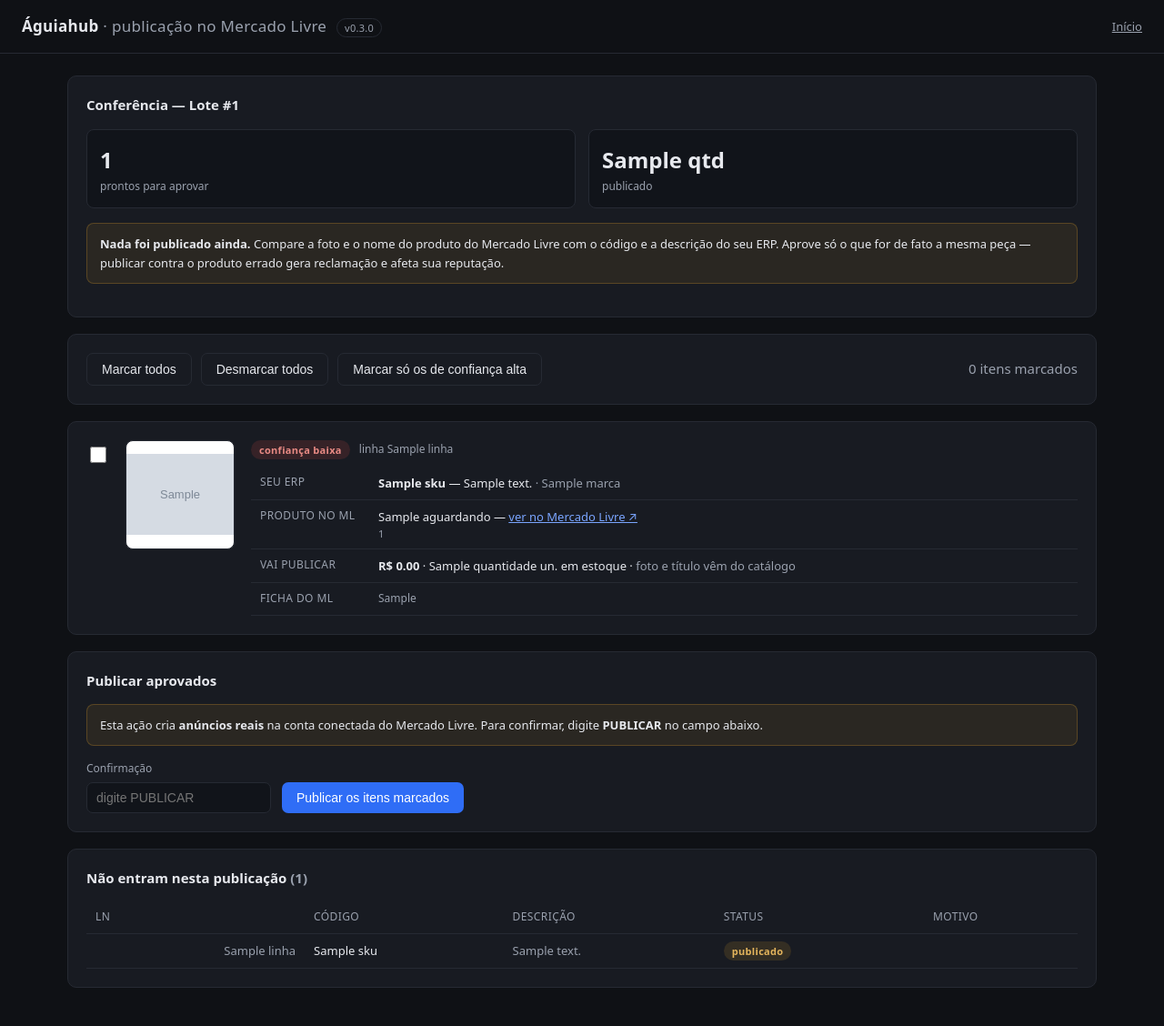
After one commit to webmedula/aguiahub, a FastAPI app: template app/templates/conferencia.html in a window 1280 px wide. The commit adds this page. Shown: the whole page at 91% size. Run offline with FastAPI, Linux system fonts and the light colour scheme; the template is opened without the code that fills it: most values are stand-ins (such as "Sample title", 1, 10 or a date in 2020); grey boxes marked "Sample" are stand-in pictures.

Commit message:
Add files via upload

```diff
--- a/app/main.py
+++ b/app/main.py
@@ -12,9 +12,10 @@ from starlette.middleware.sessions import SessionMiddleware
 
 from app import storage
 from app.config import get_settings
+from app.version import VERSAO, LANCADA_EM
 from app.ml import oauth
 from app.ml.client import MLClient, MLApiError
-from app.publisher import processar_lote, resumir
+from app.publisher import analisar_lote, publicar_aprovados, resumir
 from app.sheets import (FORMATOS_ACEITOS, FormatoNaoSuportado, calcular_preco,
                         ler_planilha, montar_titulo)
 
@@ -23,16 +24,18 @@ logging.basicConfig(level=logging.INFO,
 log = logging.getLogger("aguiahub")
 
 s = get_settings()
-app = FastAPI(title="Águiahub", docs_url="/api/docs")
+app = FastAPI(title="Águiahub", version=VERSAO, docs_url="/api/docs")
 app.add_middleware(SessionMiddleware, secret_key=s.secret_key, https_only=True)
 
 BASE = Path(__file__).parent
 templates = Jinja2Templates(directory=str(BASE / "templates"))
+templates.env.globals["VERSAO"] = VERSAO
 
 
 @app.on_event("startup")
 def _startup() -> None:
     storage.init_db()
+    log.info("Águiahub v%s (%s) iniciando", VERSAO, LANCADA_EM)
     for problema in s.validate():
         log.warning("Configuração: %s", problema)
 
@@ -43,7 +46,7 @@ def _startup() -> None:
 
 @app.get("/health")
 async def health():
-    return {"status": "ok"}
+    return {"status": "ok", "versao": VERSAO, "lancada_em": LANCADA_EM}
 
 
 @app.get("/", response_class=HTMLResponse)
@@ -158,13 +161,13 @@ async def previa(request: Request, arquivo: UploadFile = File(...),
     })
 
 
-@app.post("/planilha/processar", response_class=HTMLResponse)
-async def processar(request: Request, arquivo_salvo: str = Form(...),
-                    regra_preco: str = Form("preco_publico"),
-                    percentual: float = Form(0.0),
-                    dry_run: bool = Form(True),
-                    abas: str = Form(""),
-                    limite: int = Form(0)):
+@app.post("/planilha/analisar")
+async def analisar(request: Request, arquivo_salvo: str = Form(...),
+                   regra_preco: str = Form("preco_publico"),
+                   percentual: float = Form(0.0),
+                   abas: str = Form(""),
+                   limite: int = Form(0)):
+    """Consulta o catálogo do ML e monta a conferência. NÃO publica nada."""
     if not storage.carregar_token():
         raise HTTPException(400, "Conecte a conta do Mercado Livre primeiro.")
 
@@ -180,18 +183,60 @@ async def processar(request: Request, arquivo_salvo: str = Form(...),
     if limite > 0:
         itens = itens[:limite]
 
-    lote_id = storage.criar_lote(arquivo_salvo, len(itens), dry_run,
+    lote_id = storage.criar_lote(arquivo_salvo, len(itens), True,
                                  {"regra_preco": regra_preco, "percentual": percentual})
-    resultados = await processar_lote(
-        itens, regra_preco=regra_preco, percentual=percentual,
-        dry_run=dry_run, lote_id=lote_id,
-    )
-    storage.atualizar_status_lote(lote_id, "simulado" if dry_run else "concluido")
+    await analisar_lote(itens, regra_preco=regra_preco, percentual=percentual,
+                        lote_id=lote_id)
+    storage.atualizar_status_lote(lote_id, "aguardando_aprovacao")
+
+    return RedirectResponse(f"/lotes/{lote_id}/conferencia", status_code=303)
+
+
+@app.get("/lotes/{lote_id}/conferencia", response_class=HTMLResponse)
+async def conferencia(request: Request, lote_id: int):
+    lote = storage.lote(lote_id)
+    if not lote:
+        raise HTTPException(404, "Lote não encontrado.")
+
+    itens = storage.itens_do_lote(lote_id)
+    resumo: dict[str, int] = {}
+    for i in itens:
+        resumo[i["status"]] = resumo.get(i["status"], 0) + 1
+
+    return templates.TemplateResponse(request, "conferencia.html", {
+        "request": request,
+        "lote": lote,
+        "aguardando": [i for i in itens if i["status"] == "aguardando_aprovacao"],
+        "outros": [i for i in itens if i["status"] != "aguardando_aprovacao"],
+        "resumo": resumo,
+    })
+
+
+@app.post("/lotes/{lote_id}/publicar", response_class=HTMLResponse)
+async def publicar(request: Request, lote_id: int,
+                   aprovados: list[int] = Form(default=[]),
+                   confirmacao: str = Form("")):
+    """Publica de verdade. Exige a palavra PUBLICAR digitada pelo operador."""
+    if not storage.carregar_token():
+        raise HTTPException(400, "Conecte a conta do Mercado Livre primeiro.")
+    if confirmacao.strip().upper() != "PUBLICAR":
+        raise HTTPException(
+            400,
+            "Confirmação incorreta. Digite PUBLICAR no campo para confirmar — "
+            "esta ação cria anúncios reais na sua conta do Mercado Livre."
+        )
+    if not aprovados:
+        raise HTTPException(400, "Nenhum item aprovado. Marque ao menos um.")
+
+    quantos = storage.definir_aprovacao(lote_id, aprovados)
+    log.info("Lote %s: publicando %s itens aprovados", lote_id, quantos)
+
+    resultados = await publicar_aprovados(lote_id)
+    storage.atualizar_status_lote(lote_id, "publicado")
 
     return templates.TemplateResponse(request, "resultado.html", {
         "request": request,
         "lote_id": lote_id,
-        "dry_run": dry_run,
         "resumo": resumir(resultados),
         "resultados": resultados,
     })
--- a/app/templates/base.html
+++ b/app/templates/base.html
@@ -53,7 +53,8 @@
 </head>
 <body>
 <header>
-  <h1>Águiahub <span>· publicação no Mercado Livre</span></h1>
+  <h1>Águiahub <span>· publicação no Mercado Livre</span>
+      <span style="font-size:11px;color:var(--fraco);border:1px solid var(--linha);border-radius:20px;padding:2px 8px;margin-left:6px">v{{ VERSAO }}</span></h1>
   <a href="/" class="fraco" style="font-size:13px">Início</a>
 </header>
 <main>{% block conteudo %}{% endblock %}</main>
--- /dev/null
+++ b/app/templates/conferencia.html
@@ -0,0 +1,176 @@
+{% extends "base.html" %}
+{% block titulo %}Conferência — Lote {{ lote['id'] }}{% endblock %}
+{% block conteudo %}
+
+<div class="card">
+  <h2>Conferência — Lote #{{ lote['id'] }}</h2>
+  <div class="grid">
+    <div class="metrica">
+      <div class="v">{{ aguardando | length }}</div>
+      <div class="r">prontos para aprovar</div>
+    </div>
+    {% for status, qtd in resumo.items() %}
+      {% if status != 'aguardando_aprovacao' %}
+      <div class="metrica"><div class="v">{{ qtd }}</div><div class="r">{{ status }}</div></div>
+      {% endif %}
+    {% endfor %}
+  </div>
+
+  <div class="aviso" style="margin-top:16px">
+    <strong>Nada foi publicado ainda.</strong> Compare a foto e o nome do produto
+    do Mercado Livre com o código e a descrição do seu ERP. Aprove só o que for
+    de fato a mesma peça — publicar contra o produto errado gera reclamação e
+    afeta sua reputação.
+  </div>
+</div>
+
+{% if aguardando %}
+<form method="post" action="/lotes/{{ lote['id'] }}/publicar">
+
+<div class="card">
+  <div style="display:flex;gap:10px;align-items:center;flex-wrap:wrap">
+    <button type="button" class="secundario" onclick="marcar(true)">Marcar todos</button>
+    <button type="button" class="secundario" onclick="marcar(false)">Desmarcar todos</button>
+    <button type="button" class="secundario" onclick="marcarConfianca('alta')">
+      Marcar só os de confiança alta
+    </button>
+    <span class="fraco" id="contador" style="margin-left:auto"></span>
+  </div>
+</div>
+
+{% for i in aguardando %}
+<div class="card item" data-confianca="{{ i['confianca'] }}">
+  <div style="display:flex;gap:18px;align-items:flex-start;flex-wrap:wrap">
+
+    <label style="display:flex;align-items:center;gap:8px;padding-top:4px">
+      <input type="checkbox" name="aprovados" value="{{ i['id'] }}"
+             class="chk" style="width:18px;height:18px" onchange="atualizar()">
+    </label>
+
+    {% if i['catalog_foto'] %}
+      <img src="{{ i['catalog_foto'] }}" alt="" loading="lazy"
+           style="width:120px;height:120px;object-fit:contain;background:#fff;
+                  border-radius:8px;border:1px solid var(--linha)">
+    {% else %}
+      <div style="width:120px;height:120px;display:flex;align-items:center;
+                  justify-content:center;border:1px dashed var(--linha);
+                  border-radius:8px;font-size:11px;color:var(--fraco);
+                  text-align:center;padding:8px">sem imagem<br>no catálogo</div>
+    {% endif %}
+
+    <div style="flex:1;min-width:300px">
+      <div style="display:flex;gap:10px;align-items:center;margin-bottom:8px">
+        {% if i['confianca'] == 'alta' %}
+          <span class="pill ok">confiança alta</span>
+        {% elif i['confianca'] == 'media' %}
+          <span class="pill alerta">confiança média</span>
+        {% else %}
+          <span class="pill erro">confiança baixa</span>
+        {% endif %}
+        <span class="fraco" style="font-size:12px">linha {{ i['linha'] }}</span>
+      </div>
+
+      <table style="font-size:13px">
+        <tr>
+          <th style="width:130px">Seu ERP</th>
+          <td>
+            <strong>{{ i['sku'] }}</strong> — {{ i['descricao_erp'] }}
+            {% if i['marca'] %}<span class="fraco">· {{ i['marca'] }}</span>{% endif %}
+          </td>
+        </tr>
+        <tr>
+          <th>Produto no ML</th>
+          <td>
+            {{ i['catalog_nome'] }}
+            {% if i['catalog_permalink'] %}
+              — <a href="{{ i['catalog_permalink'] }}" target="_blank"
+                   rel="noopener">ver no Mercado Livre ↗</a>
+            {% endif %}
+            <div class="fraco" style="font-size:11px">{{ i['catalog_product_id'] }}</div>
+          </td>
+        </tr>
+        <tr>
+          <th>Vai publicar</th>
+          <td>
+            <strong>R$ {{ '%.2f' | format(i['preco'] or 0) }}</strong>
+            · {{ i['quantidade'] }} un. em estoque
+            · <span class="fraco">foto e título vêm do catálogo</span>
+          </td>
+        </tr>
+        {% if i['catalog_atributos'] %}
+        <tr>
+          <th>Ficha do ML</th>
+          <td class="fraco" style="font-size:12px">
+            {{ i['catalog_atributos'] | replace('{','') | replace('}','')
+               | replace('"','') | truncate(260) }}
+          </td>
+        </tr>
+        {% endif %}
+      </table>
+    </div>
+  </div>
+</div>
+{% endfor %}
+
+<div class="card">
+  <h2>Publicar aprovados</h2>
+  <div class="aviso">
+    Esta ação cria <strong>anúncios reais</strong> na conta conectada do Mercado
+    Livre. Para confirmar, digite <strong>PUBLICAR</strong> no campo abaixo.
+  </div>
+  <div style="display:flex;gap:12px;align-items:flex-end;flex-wrap:wrap">
+    <div>
+      <label>Confirmação</label>
+      <input type="text" name="confirmacao" placeholder="digite PUBLICAR"
+             autocomplete="off" required>
+    </div>
+    <button type="submit">Publicar os itens marcados</button>
+  </div>
+</div>
+
+</form>
+{% else %}
+<div class="card">
+  <p class="fraco">Nenhum item deste lote teve correspondência no catálogo do
+     Mercado Livre. Esses itens precisam de foto própria para serem anunciados.</p>
+</div>
+{% endif %}
+
+{% if outros %}
+<div class="card">
+  <h2>Não entram nesta publicação <span class="fraco">({{ outros | length }})</span></h2>
+  <table>
+    <tr><th>Ln</th><th>Código</th><th>Descrição</th><th>Status</th><th>Motivo</th></tr>
+    {% for i in outros %}
+    <tr>
+      <td class="fraco num">{{ i['linha'] }}</td>
+      <td>{{ i['sku'] }}</td>
+      <td class="fraco">{{ i['descricao_erp'] }}</td>
+      <td><span class="pill alerta">{{ i['status'] }}</span></td>
+      <td class="fraco">{{ i['erro'] or '' }}</td>
+    </tr>
+    {% endfor %}
+  </table>
+</div>
+{% endif %}
+
+<script>
+  function marcar(valor){
+    document.querySelectorAll('.chk').forEach(c => c.checked = valor);
+    atualizar();
+  }
+  function marcarConfianca(nivel){
+    document.querySelectorAll('.item').forEach(item => {
+      const chk = item.querySelector('.chk');
+      if (chk) chk.checked = (item.dataset.confianca === nivel);
+    });
+    atualizar();
+  }
+  function atualizar(){
+    const n = document.querySelectorAll('.chk:checked').length;
+    document.getElementById('contador').textContent =
+      n + (n === 1 ? ' item marcado' : ' itens marcados');
+  }
+  atualizar();
+</script>
+{% endblock %}
--- a/app/templates/home.html
+++ b/app/templates/home.html
@@ -55,14 +55,12 @@
   <h2>Lotes anteriores</h2>
   {% if lotes %}
   <table>
-    <tr><th>#</th><th>Arquivo</th><th>Linhas</th><th>Modo</th><th>Status</th><th>Data</th></tr>
+    <tr><th>#</th><th>Arquivo</th><th>Linhas</th><th>Status</th><th>Data</th></tr>
     {% for l in lotes %}
     <tr>
-      <td><a href="/lotes/{{ l['id'] }}">{{ l['id'] }}</a></td>
+      <td><a href="/lotes/{{ l['id'] }}/conferencia">{{ l['id'] }}</a></td>
       <td>{{ l['arquivo'] }}</td>
       <td class="num">{{ l['total_linhas'] }}</td>
-      <td>{% if l['dry_run'] %}<span class="pill neutro">simulação</span>
-          {% else %}<span class="pill ok">real</span>{% endif %}</td>
       <td>{{ l['status'] }}</td>
       <td class="fraco">{{ l['criado_em'][:16].replace('T',' ') }}</td>
     </tr>
--- a/app/templates/lote.html
+++ b/app/templates/lote.html
@@ -20,7 +20,7 @@
       <td>{{ i['sku'] }}</td>
       <td>{{ i['titulo'] }}</td>
       <td>
-        {% if i['status'] in ('publicado','simulado','catalogo') %}
+        {% if i['status'] == 'publicado' %}
           <span class="pill ok">{{ i['status'] }}</span>
         {% elif i['status'] == 'erro' %}
           <span class="pill erro">erro</span>
@@ -34,5 +34,5 @@
     {% endfor %}
   </table>
 </div>
-<p><a class="botao secundario" href="/">Voltar</a></p>
+<p><a class="botao secundario" href="/">Voltar</a> <a class="botao" href="/lotes/{{ lote['id'] }}/conferencia">Abrir conferência</a></p>
 {% endblock %}
```
Also changed, not shown: app/ml/catalog.py (+45 -0 lines), app/publisher.py (+125 -75 lines), app/storage.py (+81 -11 lines), app/templates/previa.html (+5 -11 lines), app/templates/resultado.html (+3 -10 lines), app/version.py (added, +8 -0 lines).
